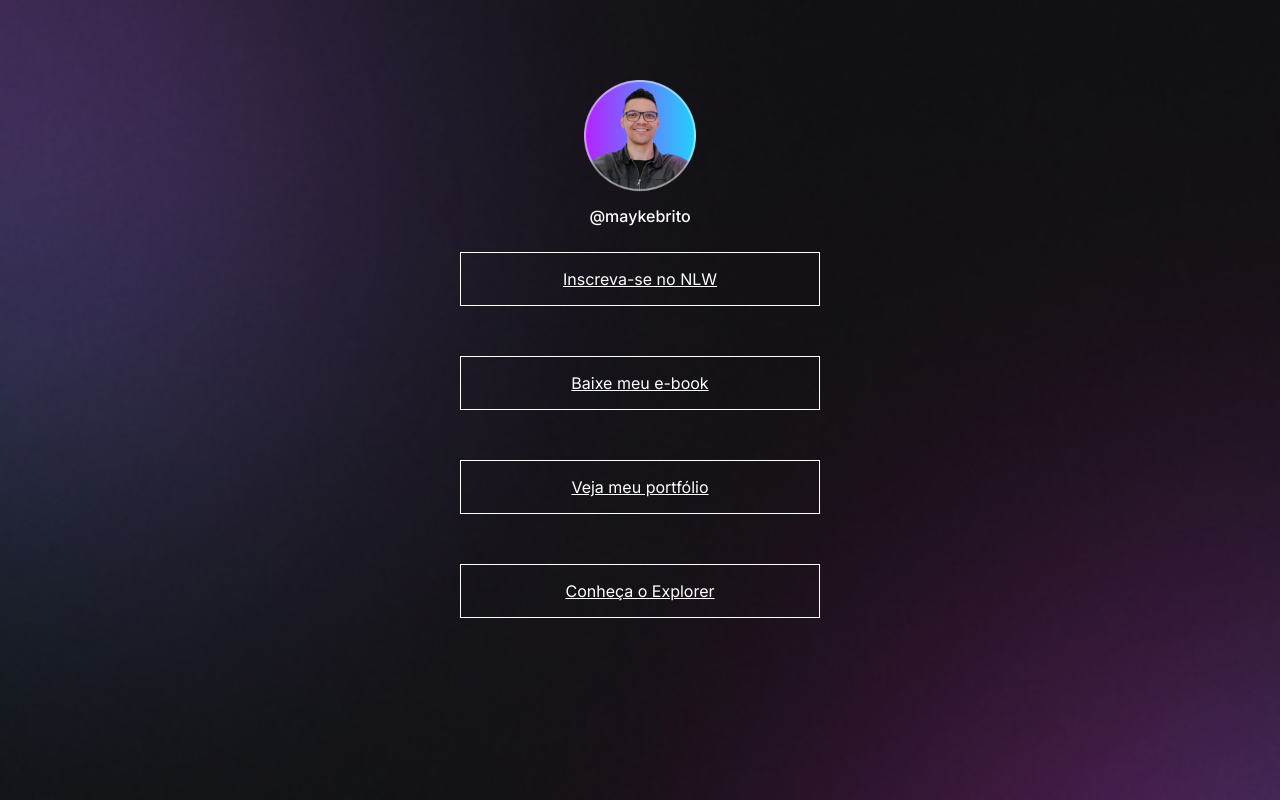
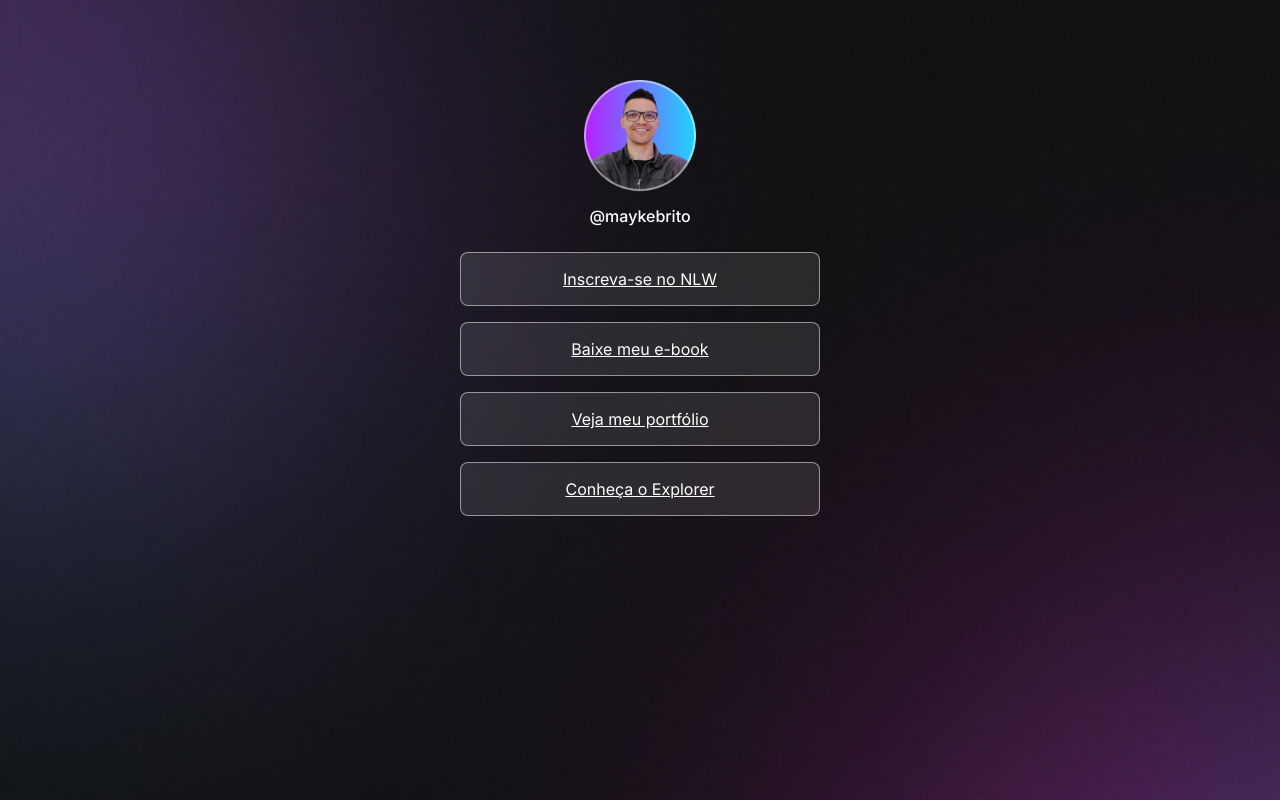
Before and after one commit to rogerdgela/devlinks, a plain HTML site: page index.html in a window 1280 px wide. Drawn offline with Linux system fonts and the light colour scheme.

Commit message:
Aplicando propriedades modernas

```diff
--- a/style.css
+++ b/style.css
@@ -46,13 +46,17 @@ ul {
     list-style: none;
     display: flex;
     flex-direction: column;
-    gap: 50px;
+    gap: 16px;
 }
 
 ul li a {
-    border: 1px solid #fff;
     display: flex;
     justify-content: center;
     align-items: center;
     padding: 16px 24px;
+    background-color: rgba(255, 255, 255, 0.1);
+    border: 1px solid rgba(255, 255, 255, 0.5);
+    border-radius: 8px;
+    backdrop-filter: blur(4px);
+    -webkit-backdrop-filter: blur(4px);
 }
```
